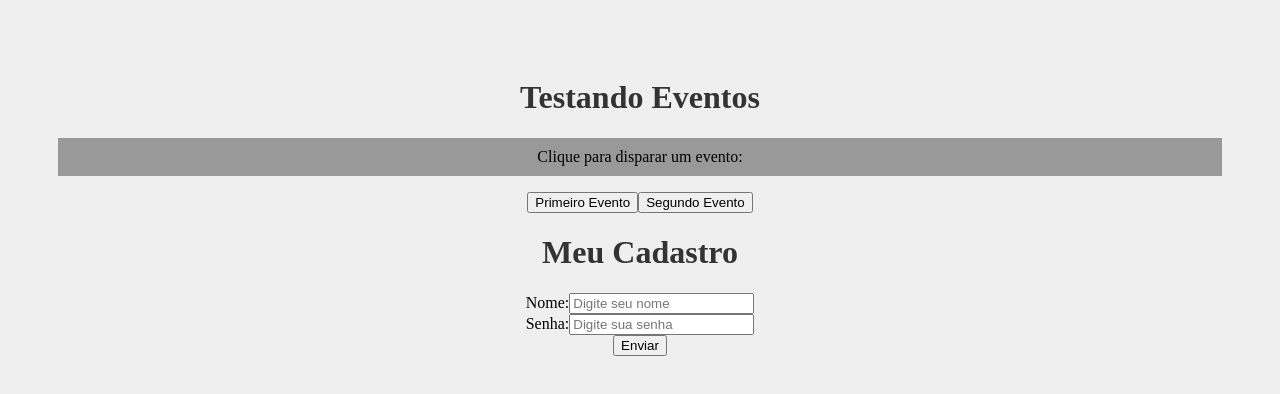
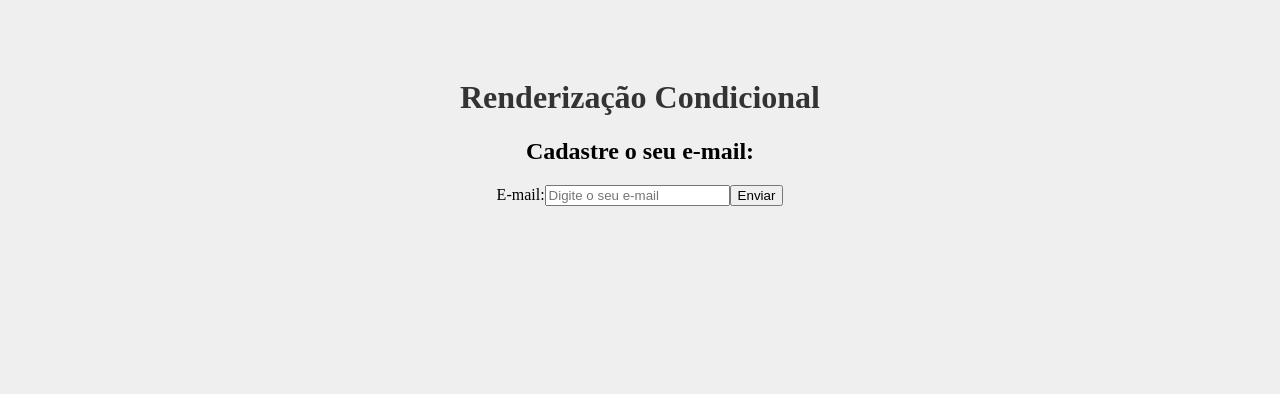
Before and after one commit to mrcnbsb/react-curso, a React (Create React App) app: page / in a window 1280 px wide. Shown: the top 394 px of the page. Built offline with nearby package versions, Linux system fonts and the light colour scheme.

Commit message:
Renderizacao Condicional

```diff
--- a/src/App.js
+++ b/src/App.js
@@ -1,13 +1,11 @@
 import './App.css';
-import Evento from './components/Evento';
-import Form from './components/Form';
+import Condicional from './components/Condicional';
 
 function App() {
   return (
     <div className="App">
-      <h1>Testando Eventos</h1>
-      <Evento numero="1"/>
-      <Form />
+      <h1>Renderização Condicional</h1>
+      <Condicional />
     </div>
   );
 }
--- /dev/null
+++ b/src/components/Condicional.js
@@ -0,0 +1,36 @@
+import {useState} from 'react'
+
+function Condicional(){
+
+    const [email, setEmail] = useState()
+    const [userEmail, setUserEmail] = useState()
+
+    function enviarEmail(e){
+        e.preventDefault() // Evita que a página seja recarregada ao enviar o formulário
+        setUserEmail(email)
+        alert(`O e-mail ${userEmail} foi cadastrado com sucesso!`)
+    }
+
+    function limparEmail(){
+        setUserEmail('')
+    }
+
+    return(
+        <div>
+            <h2>Cadastre o seu e-mail:</h2>
+            <form>
+                <label htmlFor="email">E-mail:</label>
+                <input type="email" placeholder="Digite o seu e-mail" onChange={(e) => setEmail(e.target.value)} />
+                <button type="submit" onClick={enviarEmail}>Enviar</button>
+                {userEmail && (
+                    <div>
+                        <p>O e-mail cadastrado é: {userEmail}</p>
+                        <button onClick={(limparEmail) => setUserEmail(null)}>Remover E-mail</button>
+                    </div>
+                )}
+            </form>
+        </div>
+    )
+}
+
+export default Condicional;
```
